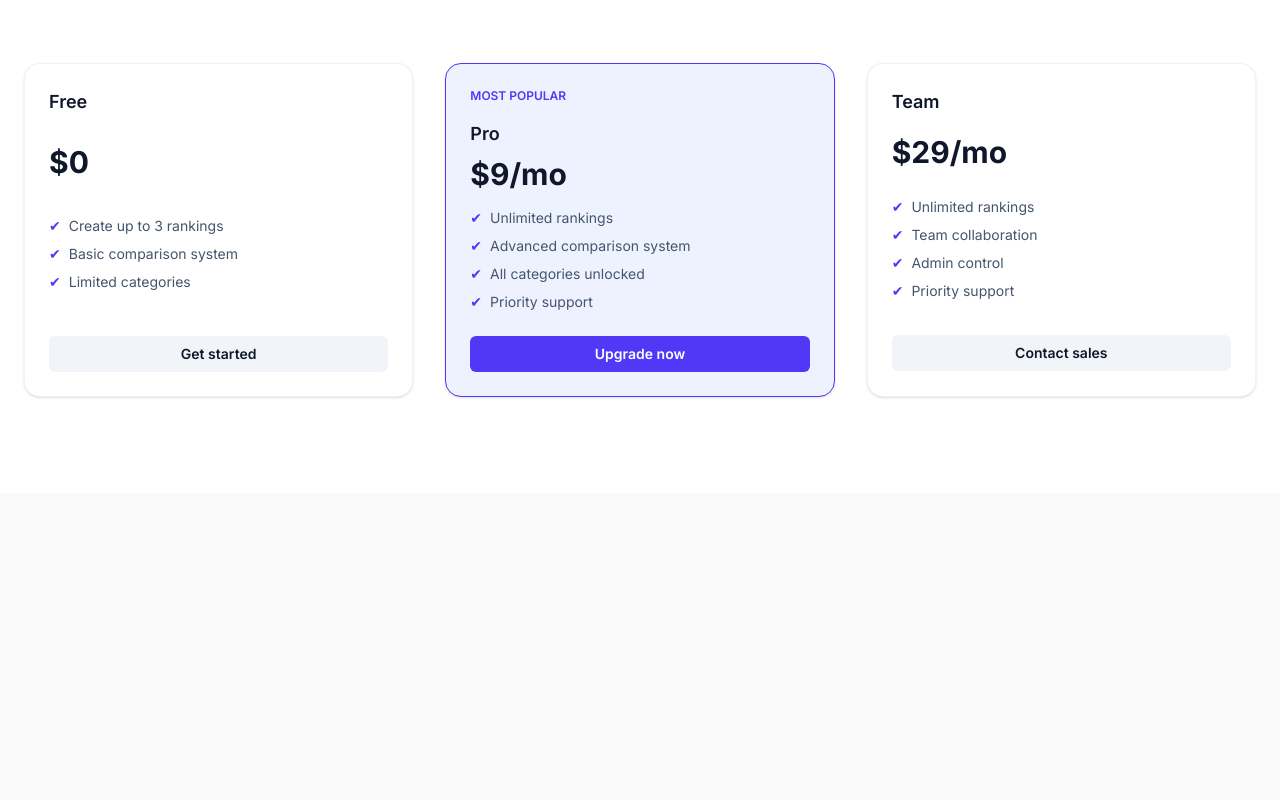
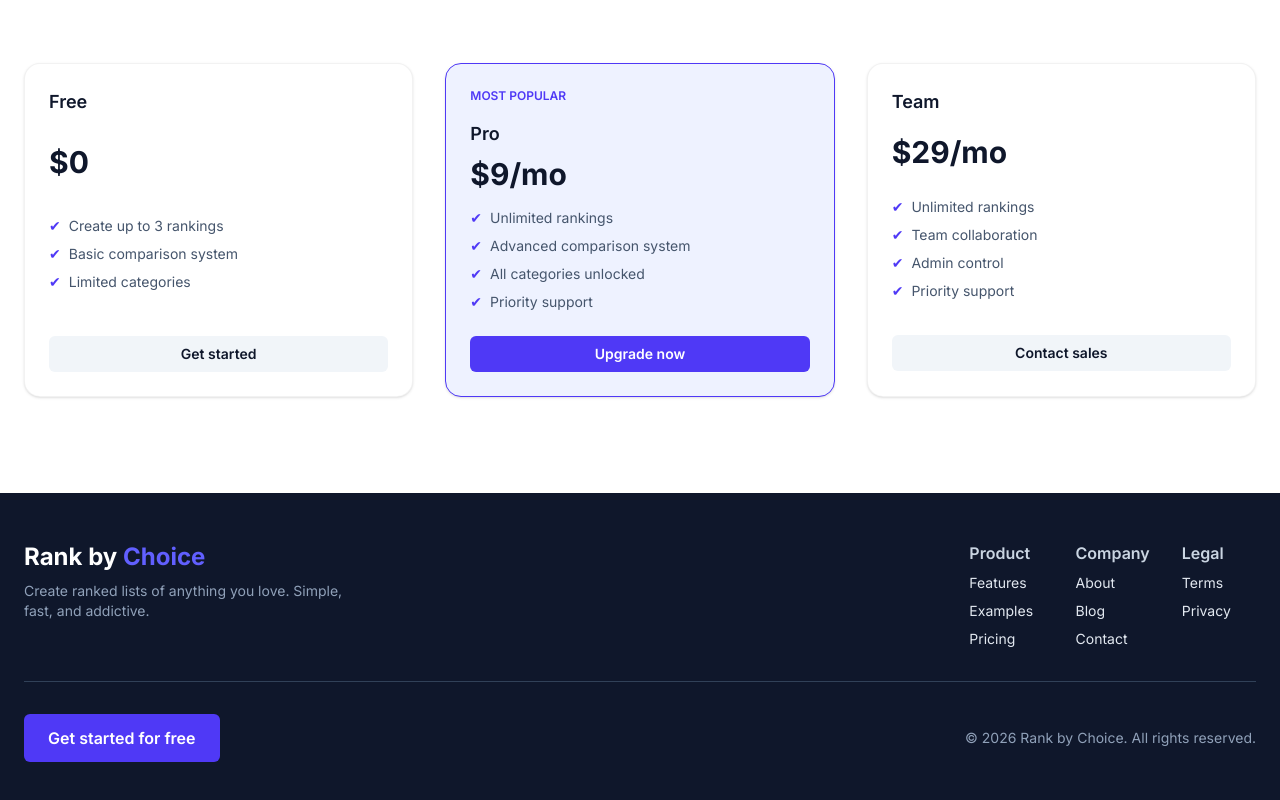
Before and after one commit to samolazoff/rankbychoice, a Next.js app in the folder frontend/: page / in a window 1280 px wide. Shown: the part 1892-2692 px from the top of the page. Before the commit the page ends 2385 px from the top, so only its background shows below. Built offline with nearby package versions, Linux system fonts and the light colour scheme.

Commit message:
Add footer

```diff
--- a/frontend/src/app/layout.jsx
+++ b/frontend/src/app/layout.jsx
@@ -2,6 +2,7 @@ import { Inter } from "next/font/google";
 import "./globals.css";
 
 import Header from "@/components/Header/Header";
+import Footer from "@/components/Footer/Footer";
 
 const inter = Inter({
     variable: "--font-inter",
@@ -19,6 +20,7 @@ export default function RootLayout({ children }) {
         <body className={`${inter.variable}`}>
             <Header/>
             {children}
+            <Footer/>
         </body>
         </html>
     );
--- /dev/null
+++ b/frontend/src/components/Footer/Footer.jsx
@@ -0,0 +1,53 @@
+import Link from "next/link";
+
+export default function Footer() {
+  return (
+    <footer className="bg-slate-900 text-slate-200 py-12">
+        <div className="mx-auto max-w-7xl px-6">
+            <div className="flex flex-col md:flex-row md:justify-between gap-8 md:gap-0 border-b border-slate-700 pb-8">
+            <div className="flex flex-col gap-2">
+                <h2 className="text-2xl font-bold text-white">
+                Rank by <span className="text-indigo-500">Choice</span>
+                </h2>
+                <p className="text-sm text-slate-400 max-w-xs">
+                Create ranked lists of anything you love. Simple, fast, and addictive.
+                </p>
+            </div>
+            <div className="grid grid-cols-2 gap-8 md:grid-cols-3">
+                <div className="flex flex-col gap-2">
+                    <h3 className="font-semibold text-slate-300">Product</h3>
+                    <Link href="#features" className="text-sm hover:text-white transition">Features</Link>
+                    <Link href="#examples" className="text-sm hover:text-white transition">Examples</Link>
+                    <Link href="#pricing" className="text-sm hover:text-white transition">Pricing</Link>
+                </div>
+
+                <div className="flex flex-col gap-2">
+                    <h3 className="font-semibold text-slate-300">Company</h3>
+                    <Link href="/about" className="text-sm hover:text-white transition">About</Link>
+                    <Link href="/blog" className="text-sm hover:text-white transition">Blog</Link>
+                    <Link href="/contact" className="text-sm hover:text-white transition">Contact</Link>
+                </div>
+
+                <div className="flex flex-col gap-2">
+                    <h3 className="font-semibold text-slate-300">Legal</h3>
+                    <Link href="/terms" className="text-sm hover:text-white transition">Terms</Link>
+                    <Link href="/privacy" className="text-sm hover:text-white transition">Privacy</Link>
+                </div>
+            </div>
+        </div>
+
+            <div className="mt-8 flex flex-col md:flex-row md:justify-between md:items-center gap-6">
+                <Link
+                    href="/register"
+                    className="rounded-md bg-indigo-600 px-6 py-3 text-center font-semibold text-white hover:bg-indigo-500 transition w-full md:w-auto"
+                >
+                    Get started for free
+                </Link>
+                <p className="text-sm text-slate-400 text-center md:text-left">
+                    © {new Date().getFullYear()} Rank by Choice. All rights reserved.
+                </p>
+            </div>
+        </div>
+    </footer>
+  )
+}
--- a/frontend/src/components/Hero/HeroSection.jsx
+++ b/frontend/src/components/Hero/HeroSection.jsx
@@ -1,28 +1,30 @@
+import Link from "next/link";
+
 export default function HeroSection() {
 	return (
 		<section className="bg-indigo-50 py-32">
 			<div className="mx-auto max-w-7xl px-6 text-center">
-			<h1 className="text-5xl font-bold tracking-tight text-slate-900 sm:text-6xl">
+				<h2 className="text-5xl font-bold tracking-tight text-slate-900 sm:text-6xl">
 				Rank anything, effortlessly
-			</h1>
+				</h2>
 				<p className="mt-6 text-lg text-slate-600 max-w-2xl mx-auto">
 				Create ranked lists of books, music, wine, movies or anything else.
 				Compare items step by step and let Rank by Choice automatically find the perfect order.
 				</p>
 
 				<div className="mt-10 flex justify-center gap-4">
-			<a
+				<Link
 					href="/register"
 					className="rounded-md bg-indigo-600 px-6 py-3 text-lg font-semibold text-white hover:bg-indigo-500 transition"
 				>
 					Get started
-			</a>
-			<a
+				</Link>
+				<Link
 					href="#features"
 					className="rounded-md bg-white border border-slate-200 px-6 py-3 text-lg font-semibold text-slate-900 hover:bg-slate-100 transition"
 				>
 					Learn more
-			</a>
+				</Link>
 				</div>
 			</div>
 		</section>
--- a/frontend/src/components/Menu/AuthButton.jsx
+++ b/frontend/src/components/Menu/AuthButton.jsx
@@ -24,11 +24,16 @@ const AuthButton = ({user}) => {
                 </ul>
             ):(
                 <ul className="menu-login flex flex-row gap-4 text-xl text-(--color-main)">
-                    <li className="px-2 py-2 hover:opacity-30 duration-300">
-                        <Link href={'/login'}>Sign In</Link>
+                    <li className="">
+                        <Link href={'/login'} className="rounded-md px-6 py-3 text-lg text-(--color-main) transition hover:opacity-30" >Sign In</Link>
                     </li>
-                    <li className="px-2 py-2 border rounded hover:opacity-30 duration-300">
-                        <Link href={'/register'}>Get started</Link>
+                    <li className="">
+                        <Link
+                            href="/register"
+                            className="rounded-md bg-indigo-600 px-6 py-3 text-lg font-semibold text-white hover:bg-indigo-500 transition"
+                        >
+                            Get started
+                        </Link>
                     </li>
                 </ul>
             )
```
Lines whose indentation alone changed are shown as unchanged.
